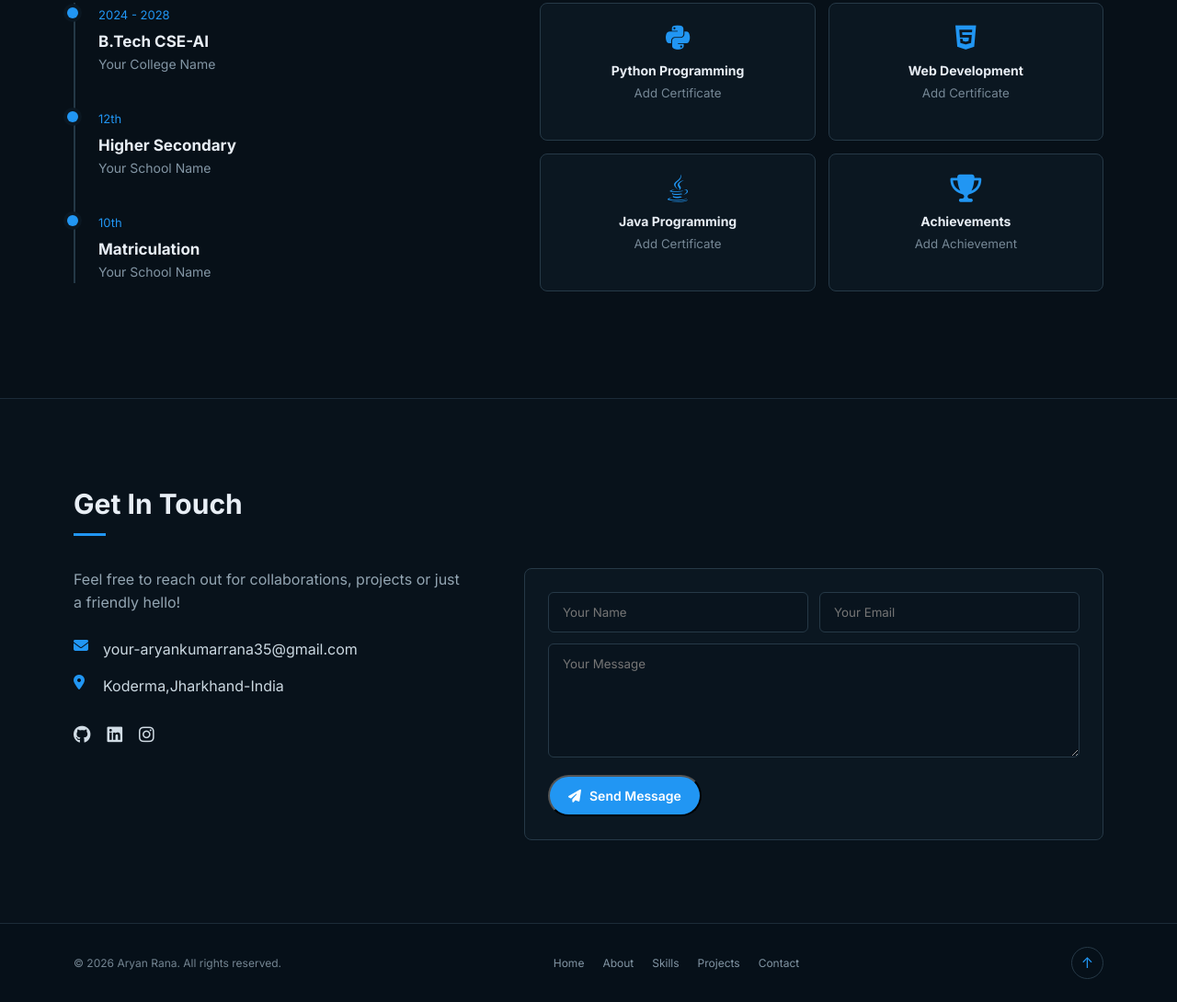
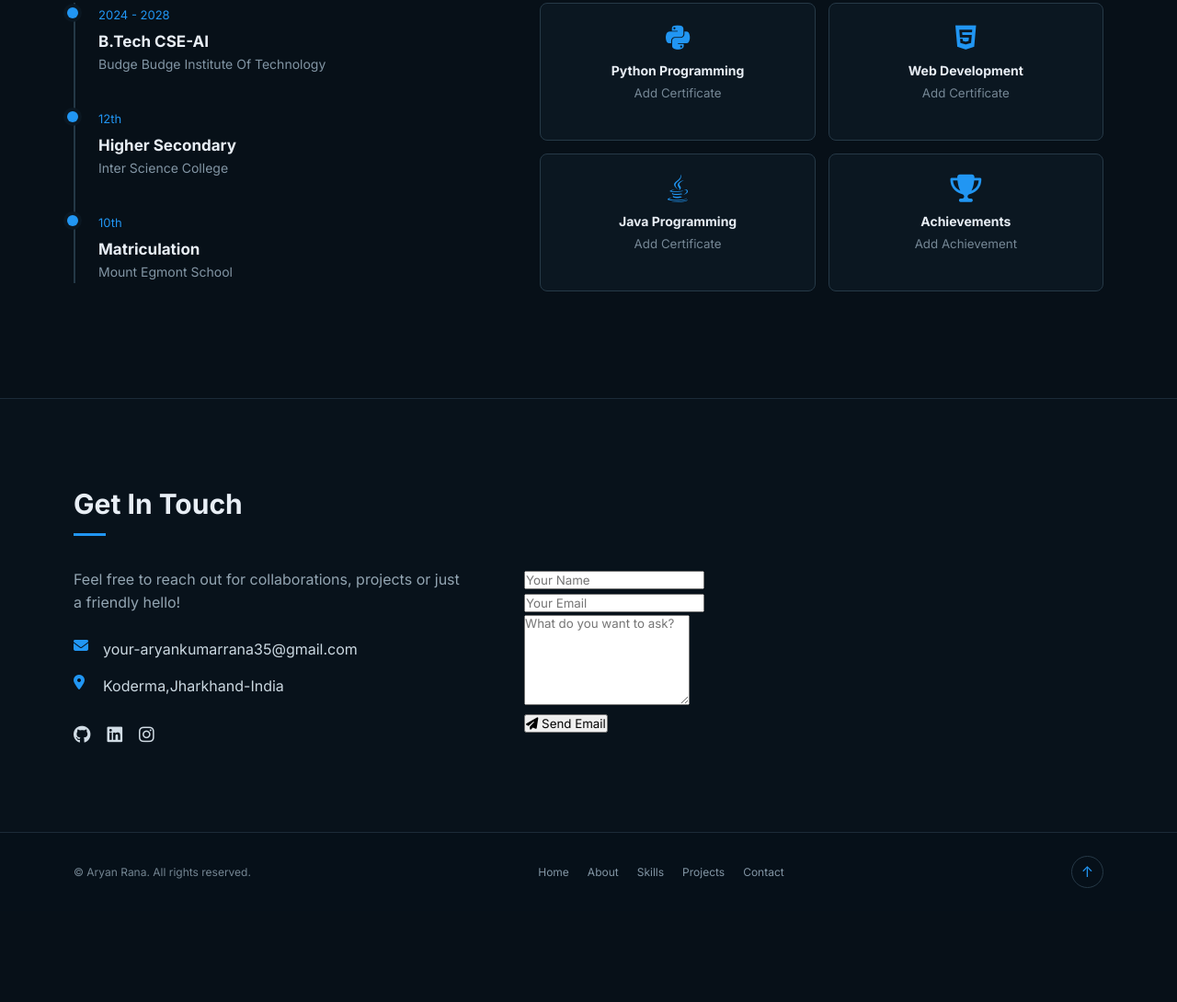
Before and after one commit to aryanrana703337-sys/My-Portfolio, a plain HTML site: page index.html in a window 1280 px wide. Shown: the part 2582-3672 px from the top of the page at 92% size. After the commit the page ends 3573 px from the top, so only its background shows below. Drawn offline with Linux system fonts and the light colour scheme.

Commit message:
Update index.html

```diff
--- a/index.html
+++ b/index.html
@@ -315,7 +315,7 @@
 
                     <div class="skill">
                         <i class="fa-solid fa-database"></i>
-                        <span>MySQL</span>
+                        <span>Php</span>
                     </div>
 
                     <div class="skill">
@@ -325,7 +325,7 @@
 
                     <div class="skill">
                         <i class="fa-solid fa-code"></i>
-                        <span>VS Code</span>
+                        <span>Scratch</span>
                     </div>
 
                 </div>
@@ -539,7 +539,7 @@
                                 </h3>
 
                                 <p>
-                                    Your College Name
+                                    Budge Budge Institute Of Technology
                                 </p>
 
                             </div>
@@ -558,7 +558,7 @@
                                 </h3>
 
                                 <p>
-                                    Your School Name
+                                    Inter Science College
                                 </p>
 
                             </div>
@@ -577,7 +577,7 @@
                                 </h3>
 
                                 <p>
-                                    Your School Name
+                                    Mount Egmont School
                                 </p>
 
                             </div>
@@ -684,33 +684,25 @@
                     </div>
 
 
-                    <form class="contact-form" id="contact-form">
+                   <form action="mailto:aryankumarrana35@gmail.com" method="post" enctype="text/plain">
 
-                        <div class="form-row">
+    <div class="form-group">
+        <input type="text" name="Name" placeholder="Your Name" required>
+    </div>
 
-                            <input
-                                type="text"
-                                placeholder="Your Name"
-                                required>
+    <div class="form-group">
+        <input type="email" name="Email" placeholder="Your Email" required>
+    </div>
 
-                            <input
-                                type="email"
-                                placeholder="Your Email"
-                                required>
+    <div class="form-group">
+        <textarea name="Message" rows="6" placeholder="What do you want to ask?" required></textarea>
+    </div>
 
-                        </div>
+    <button type="submit" class="btn">
+        <i class="fas fa-paper-plane"></i> Send Email
+    </button>
 
-                        <textarea
-                            rows="6"
-                            placeholder="Your Message"
-                            required></textarea>
-
-                        <button type="submit" class="primary-btn">
-                            <i class="fa-solid fa-paper-plane"></i>
-                            Send Message
-                        </button>
-
-                    </form>
+</form>
 
                 </div>
 
```
